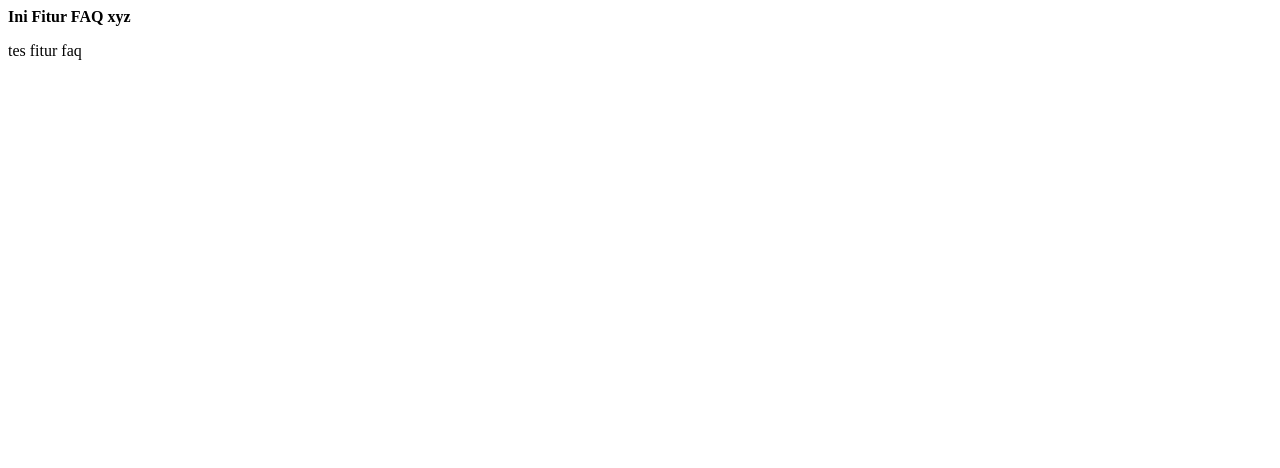
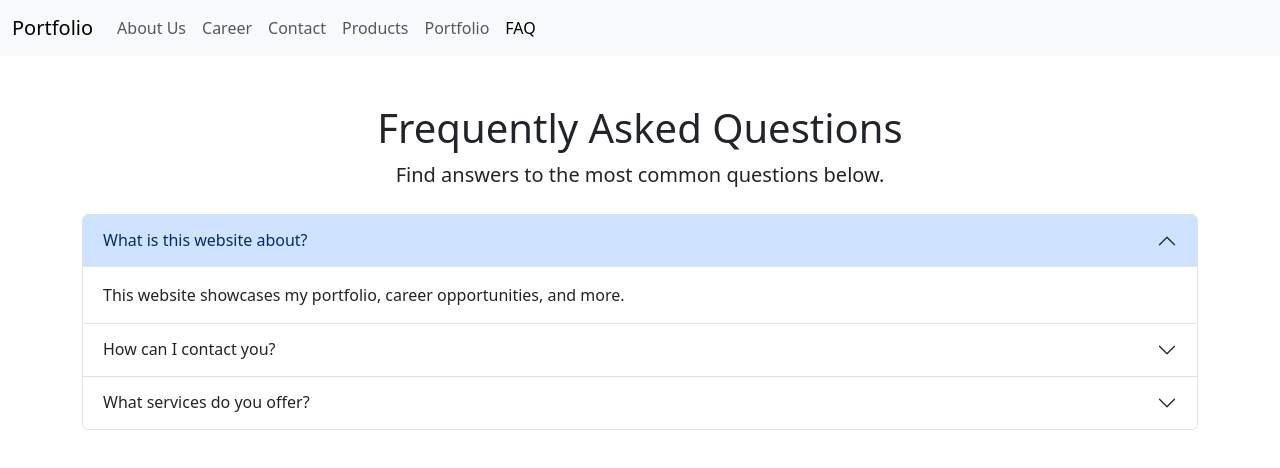
Before and after one commit to aslanramadhan/git-learn, a plain HTML site: page FAQ.html in a window 1280 px wide. Drawn offline with nearby package versions, Linux system fonts and the light colour scheme.

Commit message:
Update FAQ

```diff
--- a/FAQ.html
+++ b/FAQ.html
@@ -1,12 +1,140 @@
 <!DOCTYPE html>
 <html lang="en">
-<head>
-    <meta charset="UTF-8">
-    <meta name="viewport" content="width=device-width, initial-scale=1.0">
+  <head>
+    <meta charset="UTF-8" />
+    <meta name="viewport" content="width=device-width, initial-scale=1.0" />
     <title>FAQ</title>
-</head>
-<body>
-    <b>Ini Fitur FAQ xyz</b>
-    <p>tes fitur faq</p>
-</body>
+    <!-- Bootstrap CSS -->
+    <link
+      href="https://cdn.jsdelivr.net/npm/bootstrap@5.3.0/dist/css/bootstrap.min.css"
+      rel="stylesheet"
+    />
+  </head>
+  <body>
+    <nav class="navbar navbar-expand-lg navbar-light bg-light">
+      <div class="container-fluid">
+        <a class="navbar-brand" href="index.html">Portfolio</a>
+        <button
+          class="navbar-toggler"
+          type="button"
+          data-bs-toggle="collapse"
+          data-bs-target="#navbarNav"
+          aria-controls="navbarNav"
+          aria-expanded="false"
+          aria-label="Toggle navigation"
+        >
+          <span class="navbar-toggler-icon"></span>
+        </button>
+        <div class="collapse navbar-collapse" id="navbarNav">
+          <ul class="navbar-nav">
+            <li class="nav-item">
+              <a class="nav-link" href="about-us.html">About Us</a>
+            </li>
+            <li class="nav-item">
+              <a class="nav-link" href="fitur-career.html">Career</a>
+            </li>
+            <li class="nav-item">
+              <a class="nav-link" href="fitur-contact.html">Contact</a>
+            </li>
+            <li class="nav-item">
+              <a class="nav-link" href="products.html">Products</a>
+            </li>
+            <li class="nav-item">
+              <a class="nav-link" href="portofolio.html">Portfolio</a>
+            </li>
+            <li class="nav-item">
+              <a class="nav-link active" href="FAQ.html">FAQ</a>
+            </li>
+          </ul>
+        </div>
+      </div>
+    </nav>
+
+    <div class="container mt-5">
+      <div class="text-center">
+        <h1>Frequently Asked Questions</h1>
+        <p class="lead">Find answers to the most common questions below.</p>
+      </div>
+
+      <div class="accordion mt-4" id="faqAccordion">
+        <div class="accordion-item">
+          <h2 class="accordion-header" id="headingOne">
+            <button
+              class="accordion-button"
+              type="button"
+              data-bs-toggle="collapse"
+              data-bs-target="#collapseOne"
+              aria-expanded="true"
+              aria-controls="collapseOne"
+            >
+              What is this website about?
+            </button>
+          </h2>
+          <div
+            id="collapseOne"
+            class="accordion-collapse collapse show"
+            aria-labelledby="headingOne"
+            data-bs-parent="#faqAccordion"
+          >
+            <div class="accordion-body">
+              This website showcases my portfolio, career opportunities, and more.
+            </div>
+          </div>
+        </div>
+
+        <div class="accordion-item">
+          <h2 class="accordion-header" id="headingTwo">
+            <button
+              class="accordion-button collapsed"
+              type="button"
+              data-bs-toggle="collapse"
+              data-bs-target="#collapseTwo"
+              aria-expanded="false"
+              aria-controls="collapseTwo"
+            >
+              How can I contact you?
+            </button>
+          </h2>
+          <div
+            id="collapseTwo"
+            class="accordion-collapse collapse"
+            aria-labelledby="headingTwo"
+            data-bs-parent="#faqAccordion"
+          >
+            <div class="accordion-body">
+              You can reach out to me through the contact form on the Contact page.
+            </div>
+          </div>
+        </div>
+
+        <div class="accordion-item">
+          <h2 class="accordion-header" id="headingThree">
+            <button
+              class="accordion-button collapsed"
+              type="button"
+              data-bs-toggle="collapse"
+              data-bs-target="#collapseThree"
+              aria-expanded="false"
+              aria-controls="collapseThree"
+            >
+              What services do you offer?
+            </button>
+          </h2>
+          <div
+            id="collapseThree"
+            class="accordion-collapse collapse"
+            aria-labelledby="headingThree"
+            data-bs-parent="#faqAccordion"
+          >
+            <div class="accordion-body">
+              I offer web development, design, and consulting services.
+            </div>
+          </div>
+        </div>
+      </div>
+    </div>
+
+    <!-- Bootstrap JS -->
+    <script src="https://cdn.jsdelivr.net/npm/bootstrap@5.3.0/dist/js/bootstrap.bundle.min.js"></script>
+  </body>
 </html>
```
